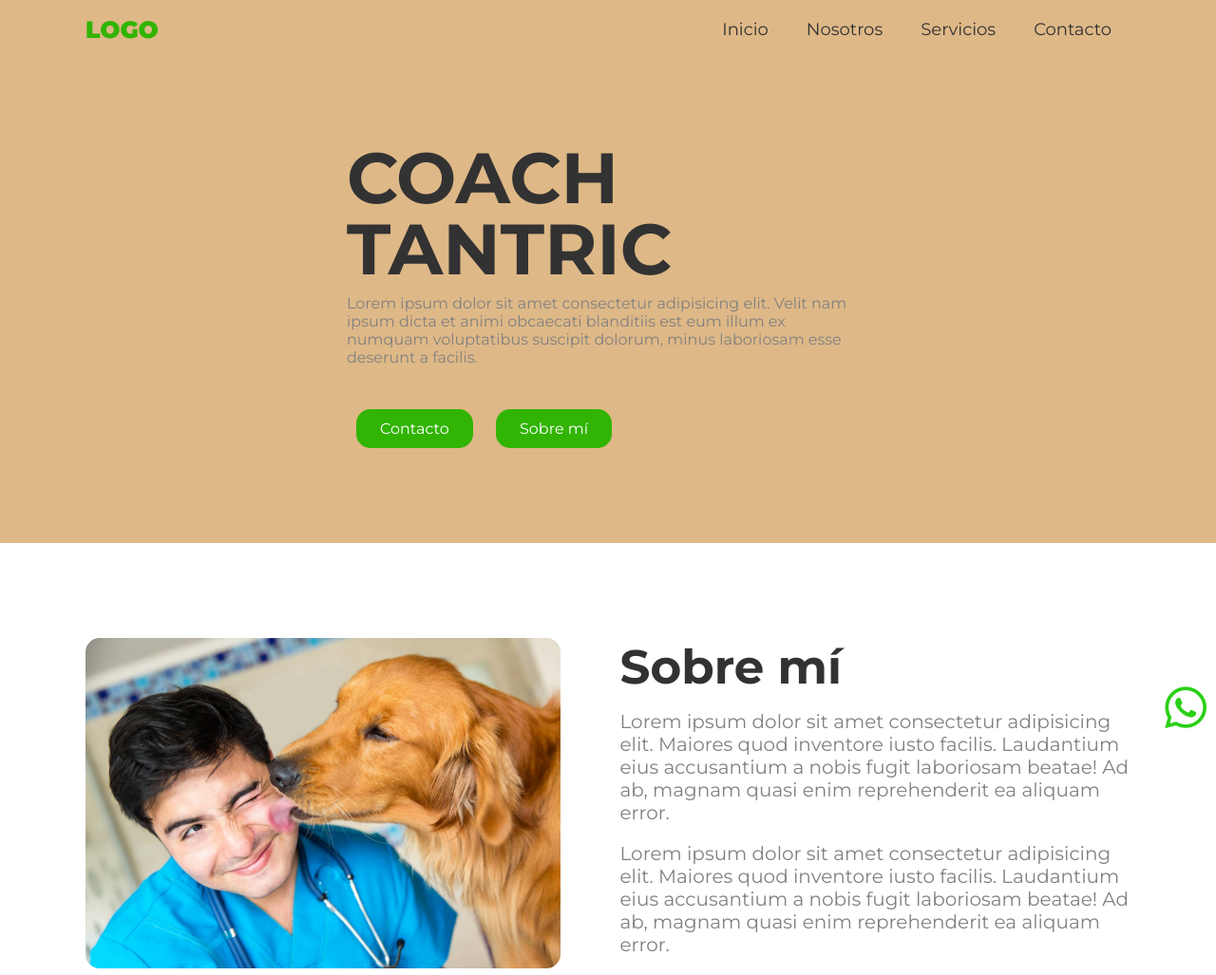
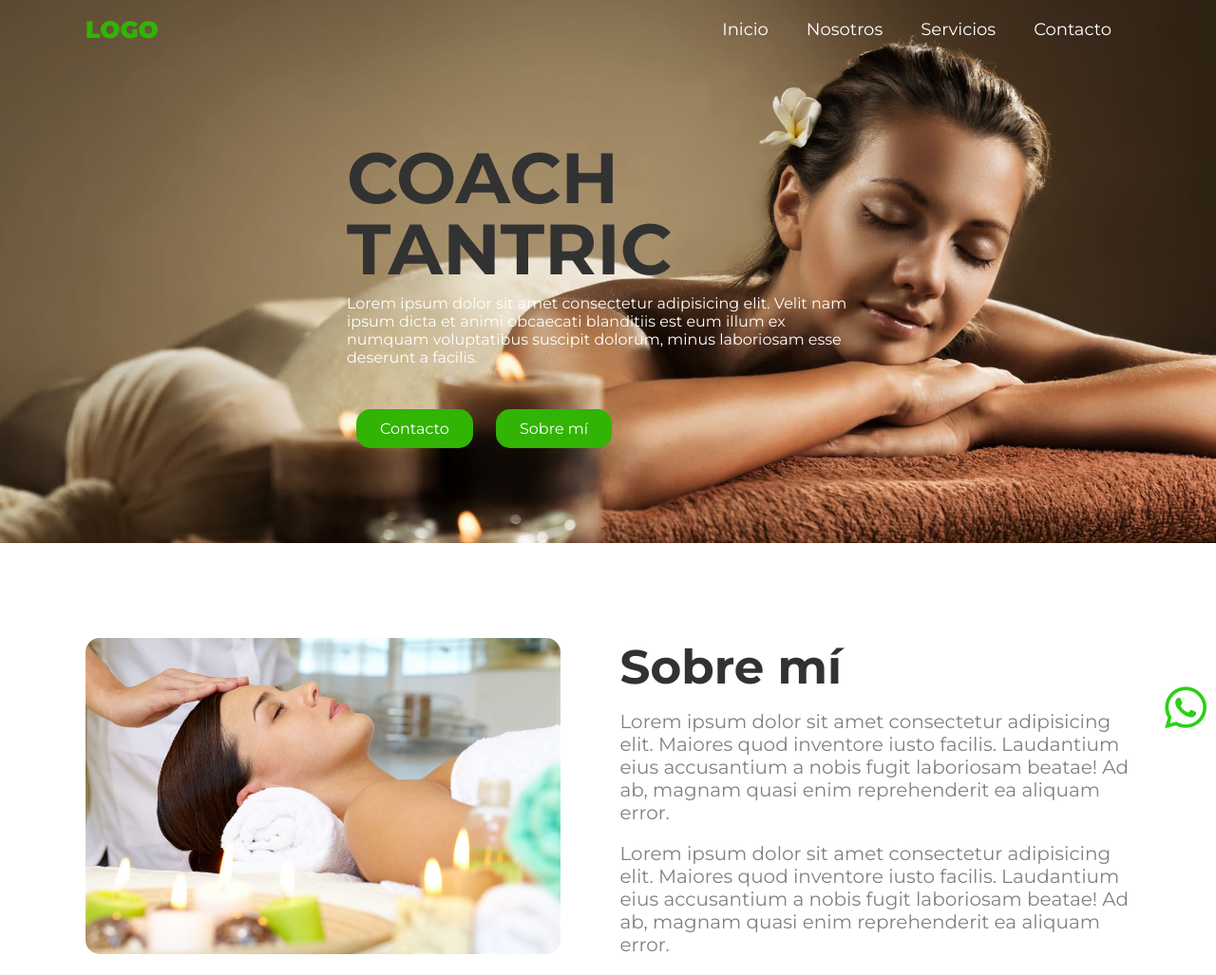
Before and after one commit to Neovieri/CoachTantricRepo, a plain HTML site: page index.html in a window 1280 px wide. Shown: the top 1027 px of the page at 95% size. Drawn offline with nearby package versions, Linux system fonts and the light colour scheme.

Commit message:
se modifican y añaden imágenes

```diff
--- a/estilos.css
+++ b/estilos.css
@@ -23,10 +23,10 @@ body{
 }
 
 .header{
-    background-color: burlywood;
-	/*background-image: url(/imagenes/coaching.jpg);
+    /*background-color: burlywood;*/
+	background-image: url(imagenes/Masaje.jpg);
 	background-repeat: no-repeat;
-	background-size: 100% 100%;*/
+	background-size: 100% 100%;
 	padding: 150px 0 100px 0;
     min-height: 70vh;
     display: flex;
@@ -56,7 +56,8 @@ body{
 
     font-size: 18px;
     padding: 20px;
-    color: #323232;
+   /* color: #323232;*/
+   color: white;
     display: block;
 
 }
@@ -115,7 +116,8 @@ body{
 .header-txt p{
 
     font-size: 16px;
-    color: #818181;
+    /*color: #818181;*/
+    color: white;
     margin-bottom: 45px;
 
 }
--- a/index.html
+++ b/index.html
@@ -68,7 +68,7 @@
 
         <div class="about-img">
 
-            <img src="imagenes/Vete.jpg" alt="">
+            <img src="imagenes/masaje 2.jpg" alt="">
 
         </div>
 
```
Also changed, not shown: imagenes/Masaje.jpg (added), imagenes/coaching.jpg (deleted), imagenes/masaje 2.jpg (added).
